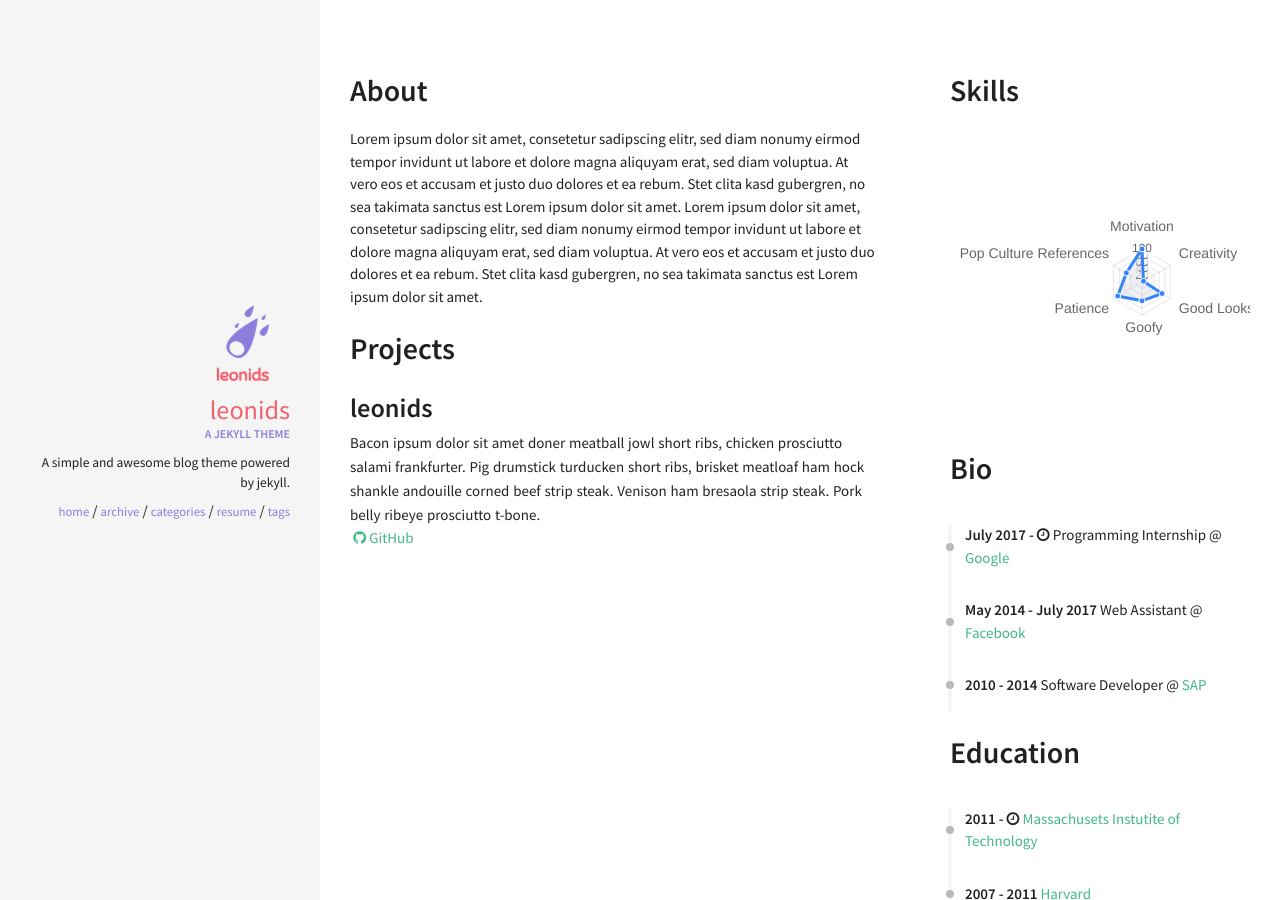
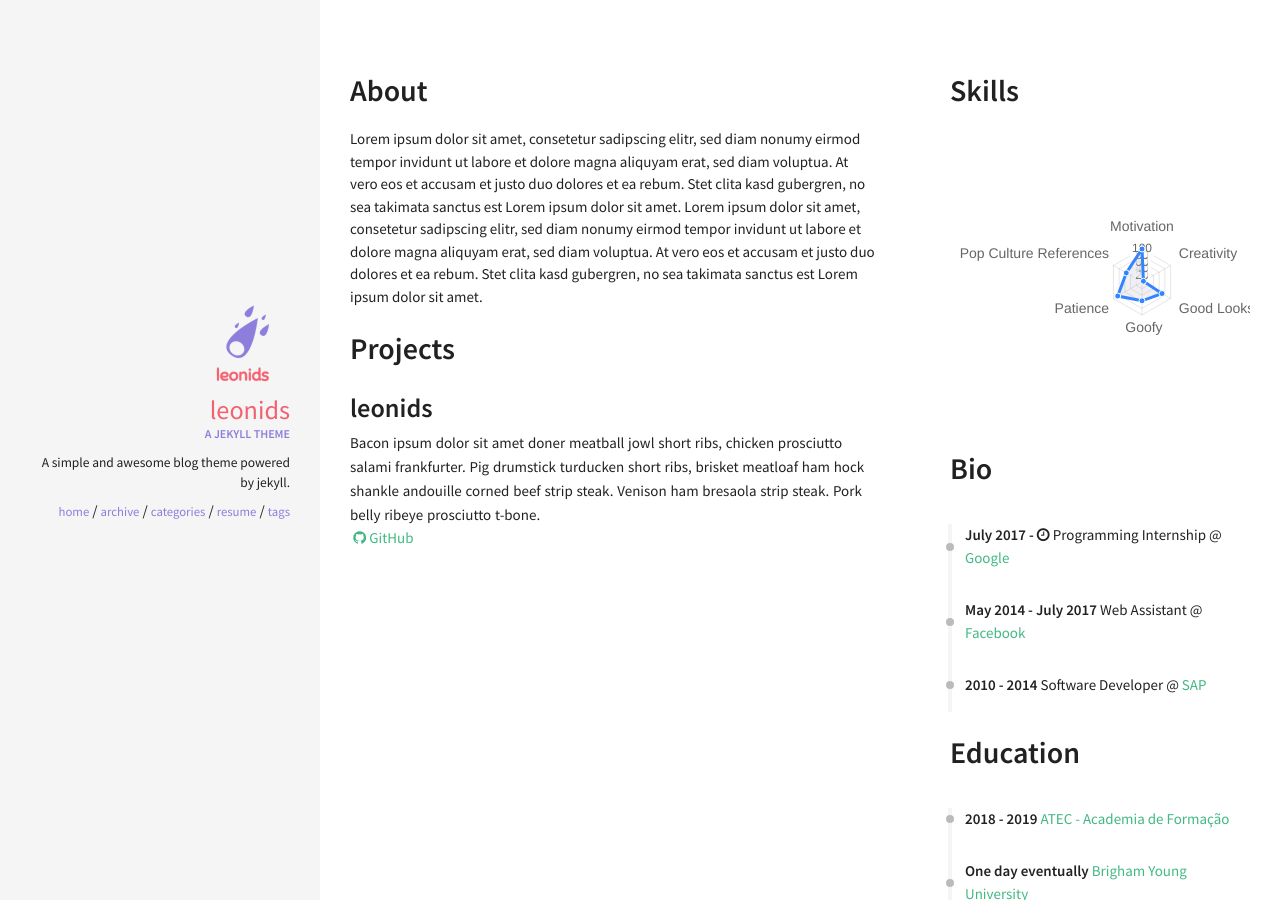
Before and after one commit to Ruados/ruados.github.io, a Jekyll site: the page built from resume.html, in a window 1280 px wide. Built offline with Jekyll 4.4.1, drawn with Linux system fonts in a browser that asks for light colours; nearby versions of some CDN libraries.

Commit message:
Update education.yml

```diff
--- a/_data/index/education.yml
+++ b/_data/index/education.yml
@@ -1,8 +1,7 @@
-- name: Massachusets Instutite of Technology
-  link: http://web.mit.edu/
-  date: 2011 - <i class="fa fa-clock-o" aria-hidden="true" title="Until Now"></i>
-  descr: <br> (expected graduation in 2019)
+- name: ATEC - Academia de Formação
+  link: https://www.atec.pt/
+  date: 2018 - 2019
 
-- name: Harvard
-  link: http://www.harvard.edu/
-  date: 2007 - 2011
+- name: Brigham Young University
+  link: https://www.byu.edu/
+  date: One day eventually
```
